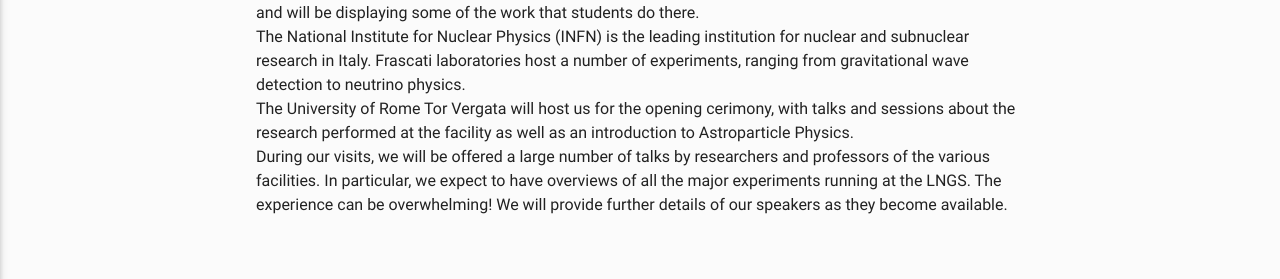
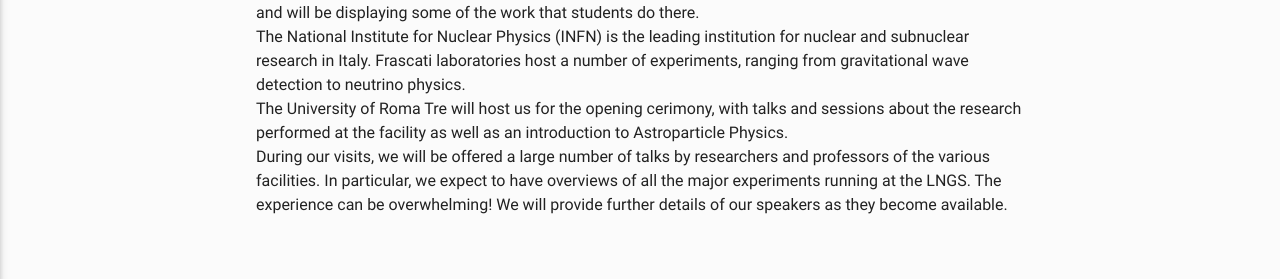
Before and after one commit to eligara/papap19, a Jekyll site: the page built from facilities.html, in a window 1280 px wide. Shown: the part 337-616 px from the top of the page. Built offline with Jekyll 4.4.1, drawn with Linux system fonts in a browser that asks for light colours; nearby versions of some CDN libraries.

Commit message:
Update facilities.yml

```diff
--- a/_data/facilities.yml
+++ b/_data/facilities.yml
@@ -4,7 +4,7 @@ The Gran Sasso Science Institute (GSSI) is a modern institution focusing on astr
 <br>
 The National Institute for Nuclear Physics (INFN) is the leading institution for nuclear and subnuclear research in Italy. Frascati laboratories host a number of experiments, ranging from gravitational wave detection to neutrino physics.
 <br>
-The University of Rome Tor Vergata will host us for the opening cerimony, with talks and sessions about the research performed at the facility as well as an introduction to Astroparticle Physics.
+The University of Roma Tre will host us for the opening cerimony, with talks and sessions about the research performed at the facility as well as an introduction to Astroparticle Physics.
 <br>
 During our visits, we will be offered a large number of talks by researchers and professors of the various facilities. In particular, we expect to have overviews of all the major experiments running at the LNGS. The experience can be overwhelming! We will provide further details of our speakers as they become available."
 
```
